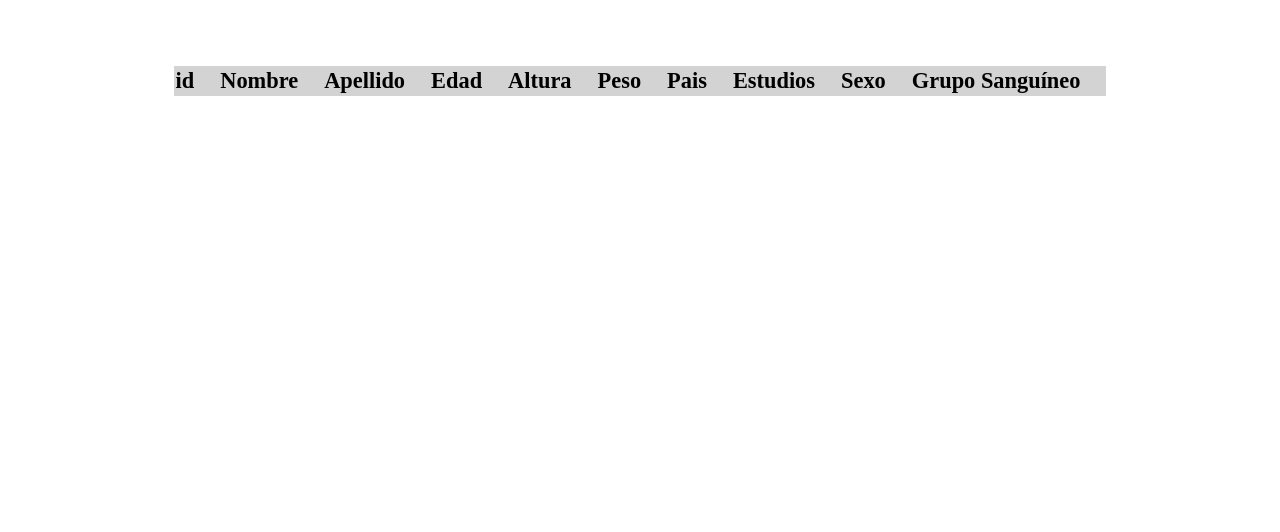
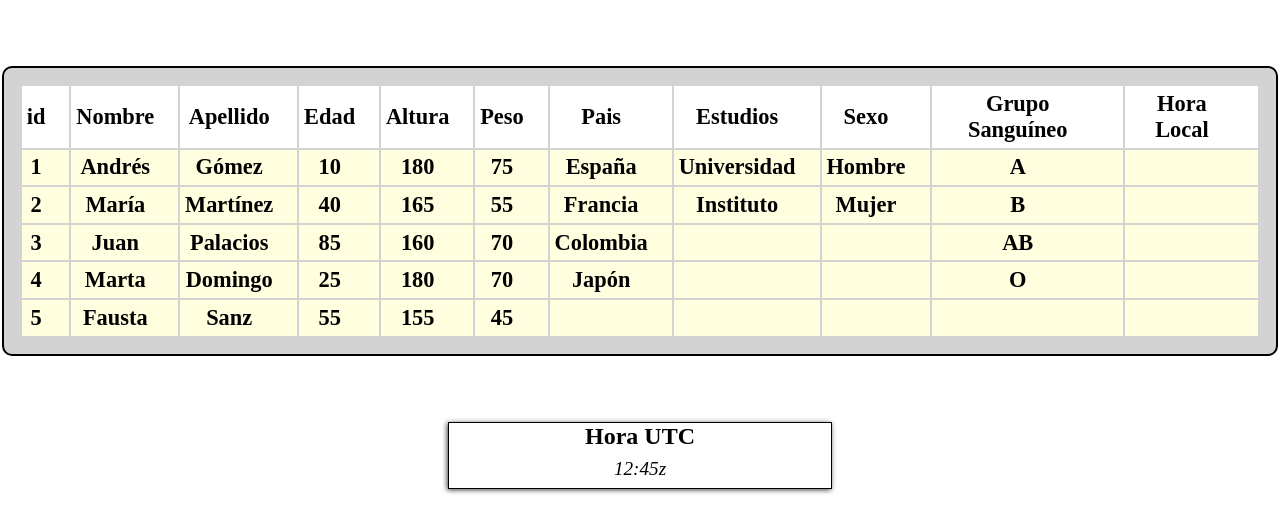
Before and after one commit to Javiuty/Ejercicio-JS-Tablas, a plain HTML site: page index.html in a window 1280 px wide. Drawn offline with Linux system fonts and the light colour scheme.

Commit message:
exercise 1 finished

```diff
--- a/data.json
+++ b/data.json
@@ -10,7 +10,8 @@
       "Pais": "España",
       "Estudios": "Universidad",
       "Sexo": "Hombre",
-      "Grupo Sanguíneo": "A"
+      "Grupo Sanguíneo": "A",
+      "Hora Local": ""
     },
     {
       "id": 2,
@@ -22,7 +23,8 @@
       "Pais": "Francia",
       "Estudios": "Instituto",
       "Sexo": "Mujer",
-      "Grupo Sanguíneo": "B"
+      "Grupo Sanguíneo": "B",
+      "Hora Local": ""
     },
     {
       "id": 3,
@@ -34,7 +36,8 @@
       "Pais": "Colombia",
       "Estudios": "",
       "Sexo": "",
-      "Grupo Sanguíneo": "AB"
+      "Grupo Sanguíneo": "AB",
+      "Hora Local": ""
     },
     {
       "id": 4,
@@ -46,7 +49,8 @@
       "Pais": "Japón",
       "Estudios": "",
       "Sexo": "",
-      "Grupo Sanguíneo": "0"
+      "Grupo Sanguíneo": "O",
+      "Hora Local": ""
     },
     {
       "id": 5,
@@ -58,7 +62,8 @@
       "Pais": "",
       "Estudios": "",
       "Sexo": "",
-      "Grupo Sanguíneo": ""
+      "Grupo Sanguíneo": "",
+      "Hora Local": ""
     }
   ]
 }
--- a/index.html
+++ b/index.html
@@ -11,6 +11,11 @@
       <th class="tabla__heading"></th>
     </table>
 
+    <div class="hora">
+      <h2>Hora UTC</h2>
+      <p class="hora__utc">12:45z</p>
+    </div>
+
     <script src="./script.js"></script>
   </body>
 </html>
--- a/script.js
+++ b/script.js
@@ -1,6 +1,7 @@
 //  Variables
 const tabla = document.querySelector(".tabla");
 const tablaHeading = document.querySelector(".tabla__heading");
+const tablaRow = document.querySelector(".tabla__row");
 
 // Funciones
 function callingData() {
@@ -17,9 +18,15 @@ function renderingHTML(data) {
     td.textContent = prop;
     tablaHeading.appendChild(td);
   }
+
+  for (let i = 0; i < data.length; i++) {
+    const tr = document.createElement("tr");
+
+    for (let prop in data[i]) {
+      const td = document.createElement("td");
+      td.textContent = data[i][prop];
+      tr.appendChild(td);
+      tablaHeading.appendChild(tr);
+    }
+  }
 }
-
-// tabla.innerHTML = `
-//     <th>id</th>
-
-// `;
--- a/scss/_layout.scss
+++ b/scss/_layout.scss
@@ -3,11 +3,42 @@
 
   &__heading {
     background-color: lightgrey;
+    padding: 1rem;
+    border-radius: 10px;
+    border: 2px solid #000;
 
     td {
       font-size: 1.4rem;
+      padding: 0.3rem;
       font-weight: bold;
-      padding-right: 1.5rem;
+      background-color: #fff;
+
+      &:not(:last-child) {
+        padding-right: 1.5rem;
+      }
+    }
+
+    tr {
+      td {
+        background-color: lightyellow;
+        padding: 0.3rem;
+      }
     }
   }
 }
+
+// Section de hora
+.hora {
+  font-size: 1rem;
+  text-align: center;
+  margin: 0 auto;
+  border: 1px solid #000;
+  box-shadow: -1px 1px 5px 0px rgba(0, 0, 0, 0.75);
+  width: 30%;
+
+  &__utc {
+    padding: 0.5rem;
+    font-size: 1.2rem;
+    font-style: italic;
+  }
+}
```
Also changed, not shown: scss/main.css, 1 other file.
